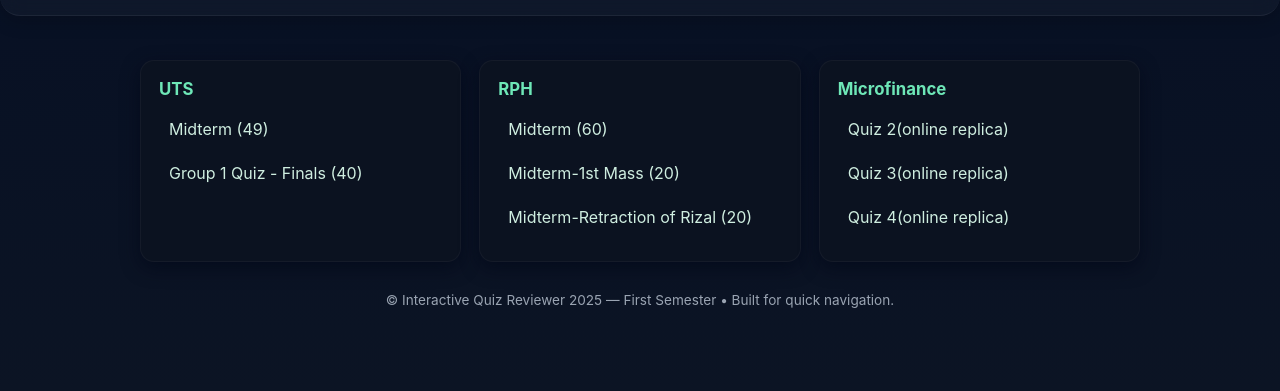
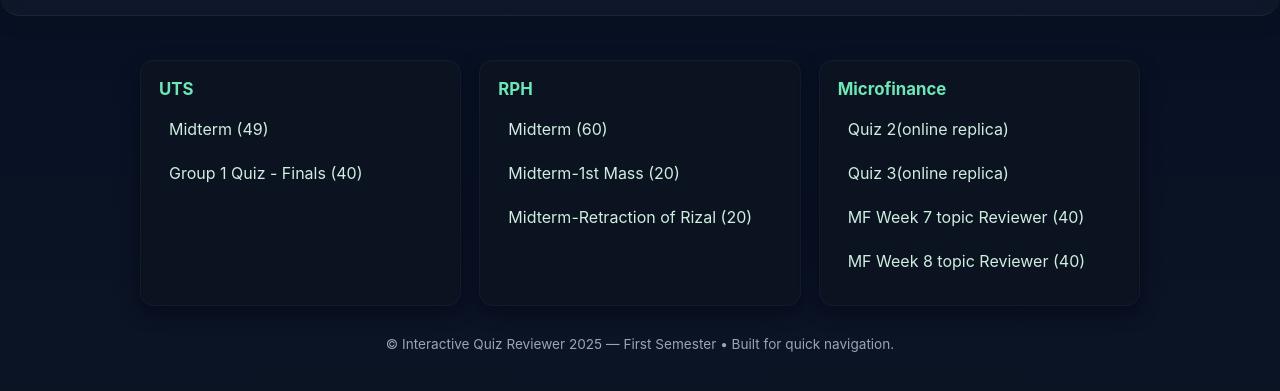
Before and after one commit to rendanielreyes/reviewerfirstsem2025, a plain HTML site: page index.html in a window 1280 px wide. Shown: the part 71-462 px from the top of the page. Drawn offline with Linux system fonts and the light colour scheme.

Commit message:
Update index.html

```diff
--- a/index.html
+++ b/index.html
@@ -152,7 +152,8 @@
         <ul class="links">
           <li><a class="link" href="mfmidtermquiz2.html" target="_blank">Quiz 2(online replica)</a></li>
           <li><a class="link" href="mfmidtermquiz3.html" target="_blank">Quiz 3(online replica)</a></li>
-          <li><a class="link" href="mfmidtermquiz4.html" target="_blank">Quiz 4(online replica)</a></li>
+          <li><a class="link" href="mffinalsweek7quiz" target="_blank">MF Week 7 topic Reviewer (40)</a></li>
+          <li><a class="link" href="mffinalsweek8quiz" target="_blank">MF Week 8 topic Reviewer (40)</a></li>
         </ul>
       </section>
 
```
